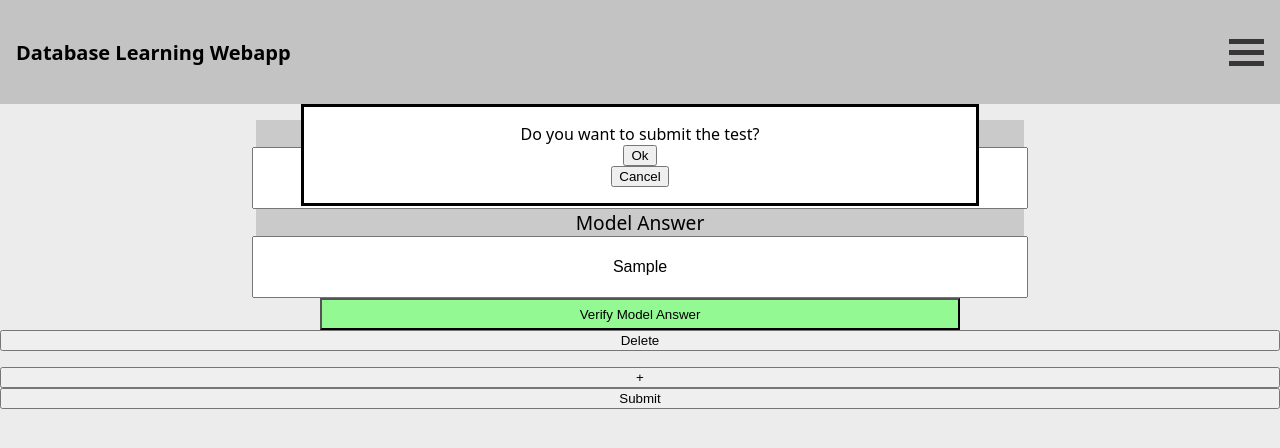
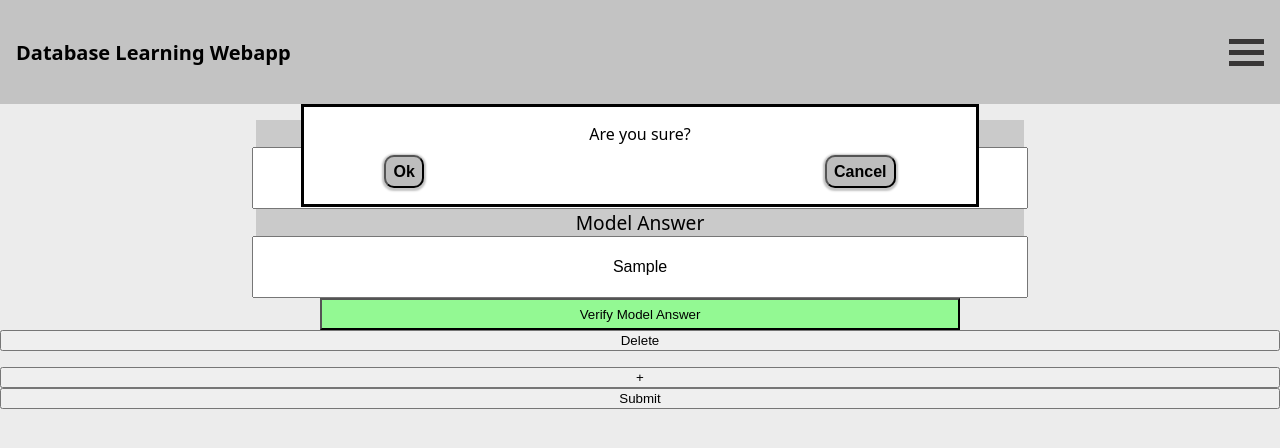
Before and after one commit to MiroHoo/DatabaseStudyWebapp, a React app in the folder Database-Project-Webapp/: page /test in a window 1280 px wide. Both pictures are taken after typing "Sample", "Sample" into the empty fields and a click on the button "Submit". Shown: the top 448 px of the page. Built offline with nearby package versions, Linux system fonts and the light colour scheme; the HTML template or start-up script is replaced by a standard one.

Commit message:
better modal system, now it's way more cleaner and dynamic for easier use

```diff
--- a/Database-Project-Webapp/src/components/Modal.jsx
+++ b/Database-Project-Webapp/src/components/Modal.jsx
@@ -3,9 +3,8 @@ import { useState, useEffect, useRef } from 'react'
 import '../css/Modal.css'
 
 function App({Modalsettings, stateChanger, textChanger}) {
-
     const [input, setInput] = useState('Default Value')
-
+    const [text, setText] = useState("Default Value")
     return (
     <div className="ModalContainer">
     { Modalsettings.type === "text" ?
@@ -23,7 +22,7 @@ function App({Modalsettings, stateChanger, textChanger}) {
     : <></>
     }
     { Modalsettings.type === "question" ?
-    <dialog id={"Modal"} className="ModalDialog" open={true}><a>{Modalsettings.text}</a><button onClick={()=>{closemodal(); stateChanger(false); textChanger.Change(true)}}>Ok</button><button onClick={()=>{closemodal(); stateChanger(false); }}>Cancel</button></dialog>
+    <dialog id={"Modal"} className="ModalDialog" open={true}><a>{Modalsettings.text}</a> <div className='ModalButtons'><button className="ModalButton" onClick={()=>{closemodal(); stateChanger(false); textChanger.Change(true)}}>Ok</button><button className="ModalButton" onClick={()=>{closemodal(); stateChanger(false); }}>Cancel</button></div></dialog>
     : <></>
     }
     </div>
@@ -32,7 +31,11 @@ function App({Modalsettings, stateChanger, textChanger}) {
 }
 function closemodal(){
     const dialog = document.querySelector("dialog");
+    console.log(dialog)
     dialog.close();
+}
+function changeText(){
+    setText("changed text")
 }
 
 export default App;
--- a/Database-Project-Webapp/src/components/TestCreator.jsx
+++ b/Database-Project-Webapp/src/components/TestCreator.jsx
@@ -2,12 +2,19 @@
 import { useState, useEffect, useRef } from 'react'
 import '../css/TestCreator.css'
 import Modal from "./Modal.jsx"
+import changeText from "./Modal.jsx"
 function App() {
 let questionId = useRef(0)
 const [questionarray, setQuestions] = useState([])
 const [modal, setModal] = useState(false)
-const [modal2, setModal2] = useState(false)
 const [inputid, setInputid] = useState(0)
+
+const [ModalSettings, setSettings] = useState({
+  "type":"",
+  "text":"",
+  "function": "",
+})
+
 //initialize first question
   useEffect(() => {
   AddQuestion()
@@ -16,15 +23,13 @@ const [inputid, setInputid] = useState(0)
   return (
     <div className='Tests'>
      {
-      modal ? <Modal Modalsettings={{type:"input"}} stateChanger={setModal} textChanger={{Change:QuestionName, id:inputid}}/> : <></>
+      modal ? <ModalSetter/> : <></>
      }
-     {
-      modal2 ? <Modal Modalsettings={{type:"question", text:"Do you want to submit the test?"}} stateChanger={setModal2} textChanger={{Change:Areyousure, id:inputid}}/> : <></>
-     }
+
     <div>
     {questionarray.map(Questions=>(
       <div className='TestContainer' key={Questions.id}>
-        <a onClick={()=>{setInputid(Questions.id-1); setModal(!modal);}} className="TestHeader">{Questions.name}</a>
+        <a onClick={()=>{setInputid(Questions.id-1); InputModal(); }} className="TestHeader">{Questions.name}</a>
         <input className='TestInput' id={"Question_" + Questions.id}></input>
         <a className="TestHeader">Model Answer</a>
         <input className='TestInput' id={"ModelAnswer_" + Questions.id}></input>
@@ -34,7 +39,7 @@ const [inputid, setInputid] = useState(0)
     ))}
     </div>
     <button onClick={AddQuestion}>+</button>
-    <button onClick={()=>{setModal2(!modal)}}>Submit</button>
+    <button onClick={()=>{QuestionModal()}}>Submit</button>
     </div>
   )
 
@@ -45,6 +50,28 @@ console.log(questionId)
 setQuestions([...questionarray, {name: "Question " + (questionarray.length+1), id: questionId.current}])
 }
 
+function InputModal(){
+  console.log("Modal")
+
+  setSettings({
+  type: "input",
+  text:"tempText",
+  function:QuestionName
+  })
+
+  setModal(!modal);
+}
+function QuestionModal(){
+  setSettings({
+  type: "question",
+  text:"Are you sure?",
+  function:Areyousure
+  })
+  setModal(!modal);
+}
+function ModalSetter(){
+  return <Modal Modalsettings={{type:ModalSettings.type, text:ModalSettings.text}} stateChanger={setModal} textChanger={{Change:ModalSettings.function, id:inputid}}/>
+}
 //Removes the question with the provided id from the question array
 function RemoveQuestion(id){
   questionId.current = questionId.current -1 ;
@@ -64,12 +91,14 @@ function QuestionName(id, text){
   setQuestions(UpdatedName)
 }
 
+//Makes sure the user wants the test to be sent
 function Areyousure(value){
   if(value){
     Submitquestions()
   }
 }
 
+//Sends the test to the database
 function Submitquestions(){
 var SubmitArray = []
 var index = 1;
@@ -98,6 +127,7 @@ const options = {
  fetch("http://127.0.0.1:3002/test/verify", options)
  .then(response => response.json())
  .then(response => console.log(response))
+
 }
 
 function PostRequest(PostData){
--- a/Database-Project-Webapp/src/css/TestCreator.css
+++ b/Database-Project-Webapp/src/css/TestCreator.css
@@ -52,6 +52,7 @@
  }
 }
 
+
 @keyframes fade-in {
   0% { opacity: 0; }
   33%  { opacity: 0.3; }
```
